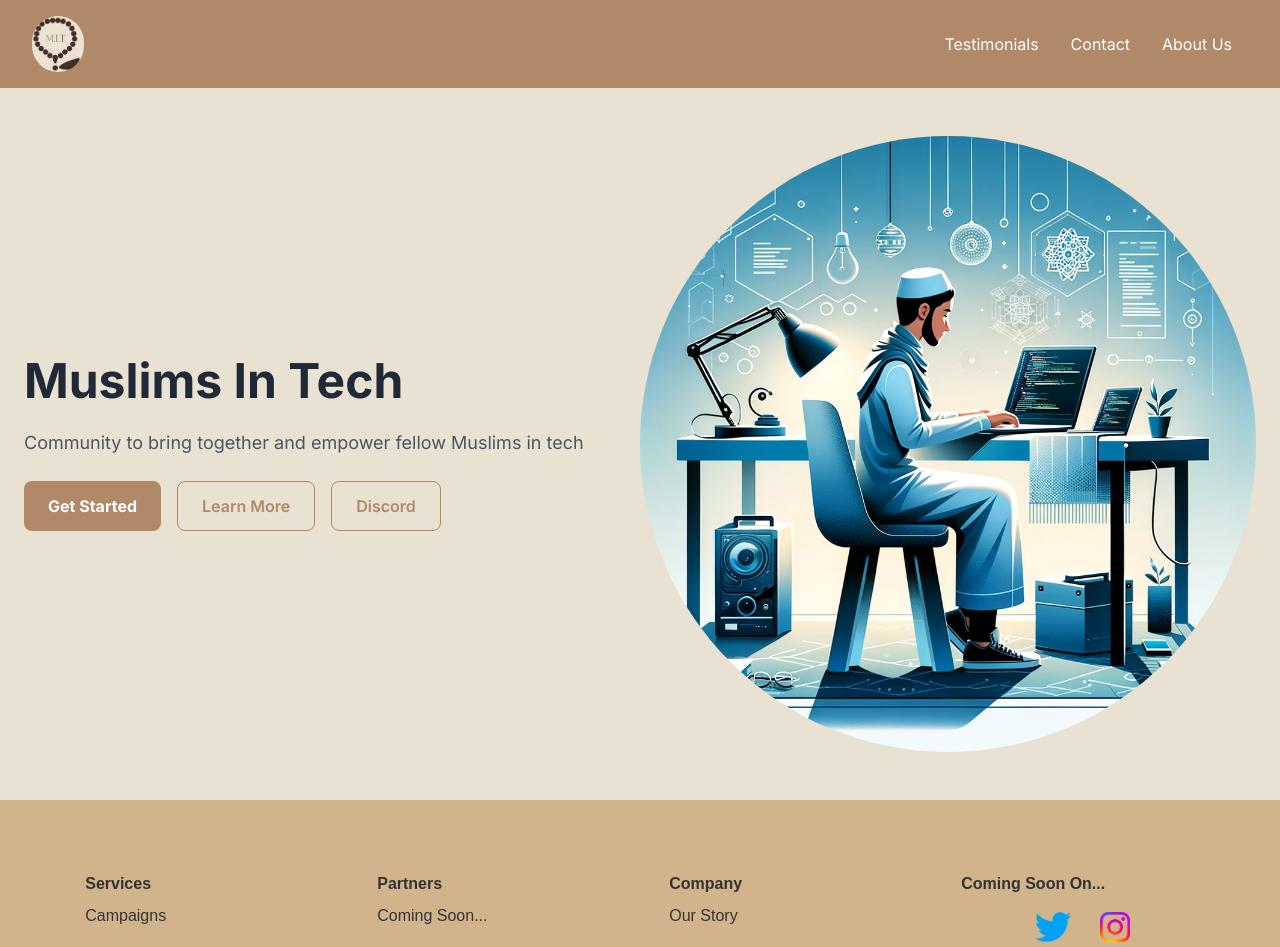
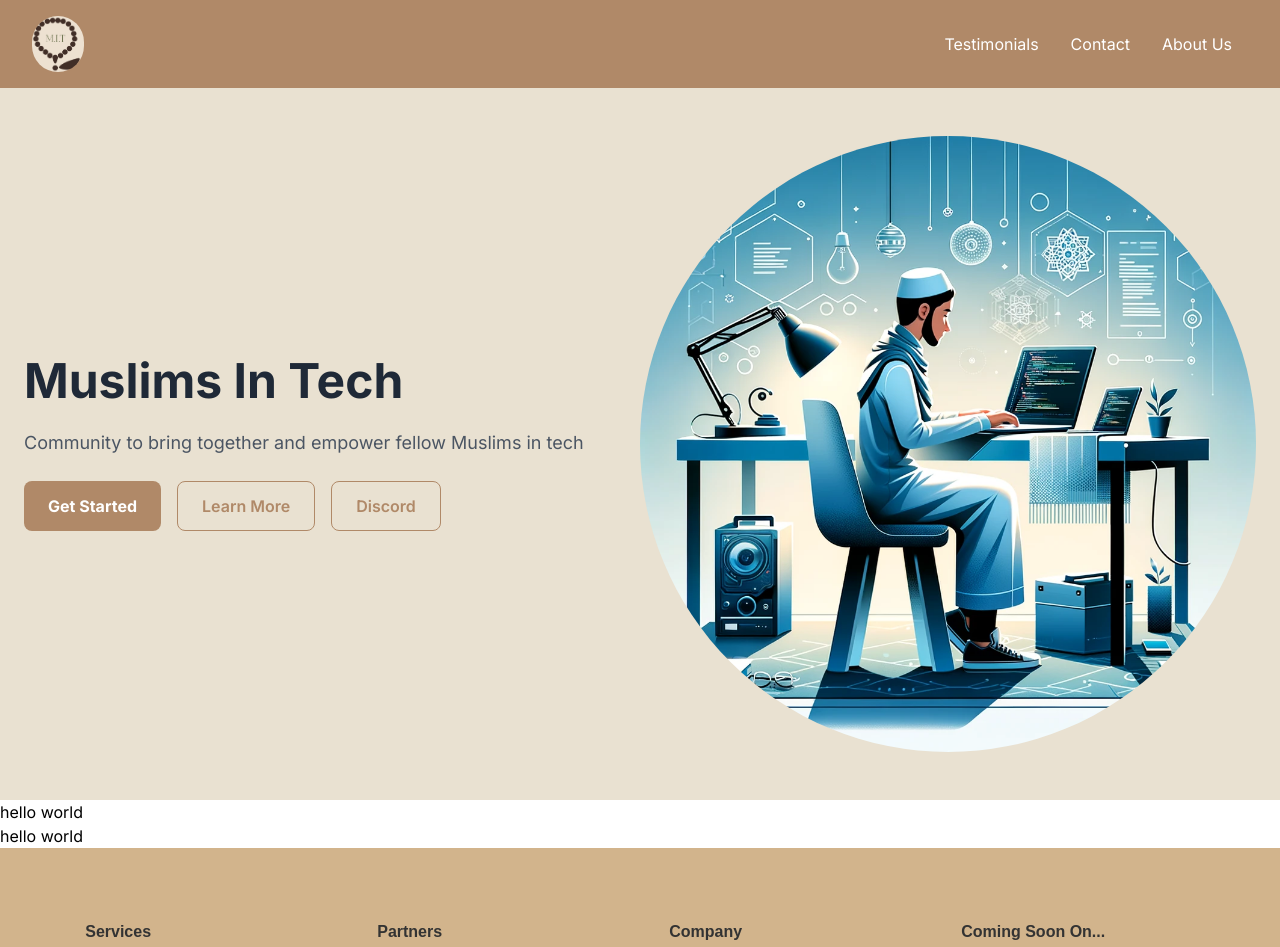
Before and after one commit to Muslims-in-Tech-MIT/muslims-in-tech-landing, a Next.js app: page / in a window 1280 px wide. Shown: the top 947 px of the page. Built offline with nearby package versions, Linux system fonts and the light colour scheme.

Commit message:
function stubs

```diff
--- a/app/page.tsx
+++ b/app/page.tsx
@@ -1,13 +1,16 @@
 import FooterSection from "@/components/sections/Footer/page";
 import HeroSection from "@/components/sections/Hero/page"
 import NavbarSection from "@/components/sections/Navbar/page";
-
+import ProjectSection from "@/components/sections/Project/page";
+import AboutUsSection from "@/components/sections/AboutUs/page";
 export default function Home() {
   return (
     <main className="mx-auto flex min-h-screen w-screen  flex-col">
       {/* max-w-[100rem] <-- change the width of the screen */}
       <NavbarSection />
       <HeroSection />
+      <AboutUsSection/>
+      <ProjectSection/>
       <FooterSection/>
     </main>
   );
--- /dev/null
+++ b/components/sections/AboutUs/page.tsx
@@ -0,0 +1,7 @@
+import React, { FC } from 'react';
+
+const AboutUsSection: FC = (): React.ReactElement => {
+  return <section>hello world</section>;
+};
+
+export default AboutUsSection;
--- /dev/null
+++ b/components/sections/Project/page.tsx
@@ -0,0 +1,7 @@
+import React, { FC } from 'react';
+
+const ProjectSection: FC = (): React.ReactElement => {
+  return <section>hello world</section>;
+};
+
+export default ProjectSection;
```
